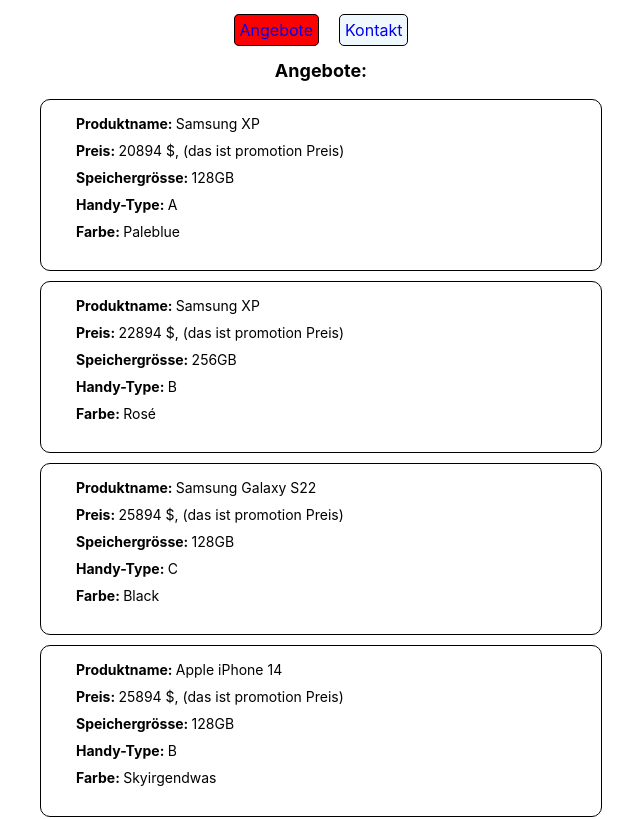
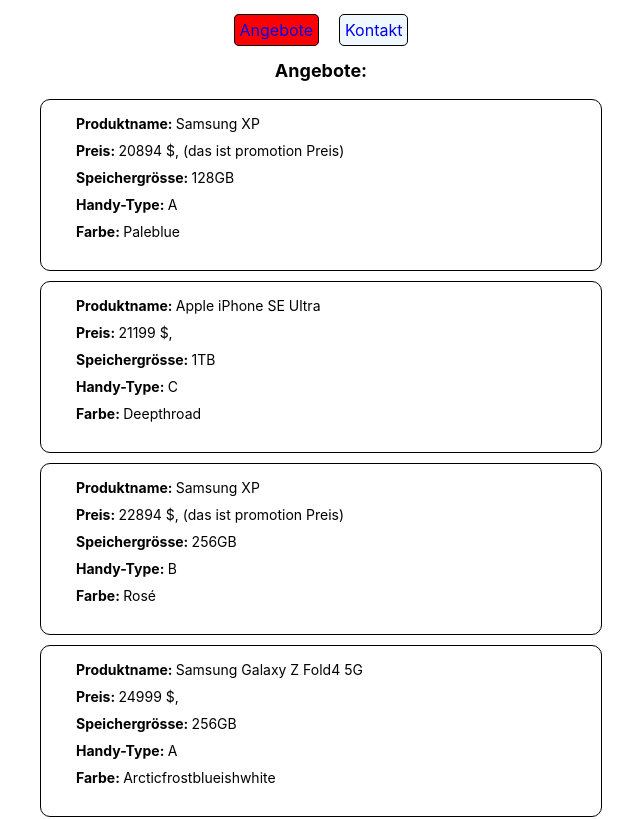
Before and after one commit to nazardiachok/meine-Aufgabe-, a React (Create React App) app: page /angebote in a window 1280 px wide. Shown: the top 819 px of the page, without its empty margins (319-959 px from the left). Built offline with nearby package versions, Linux system fonts and the light colour scheme.

Commit message:
-sort method added

```diff
--- a/src/pages/Angebote.js
+++ b/src/pages/Angebote.js
@@ -6,7 +6,9 @@
             <Info>Angebote:</Info>
 
             <div>
-                {objects.map(item=>
+                {objects
+                .sort((a,b)=>a.price-b.price)
+                .map(item=>
                 <BoxItem>
                     <Item>Produktname: <span>{item.prod}</span></Item>
                     <Item>Preis: <span>{item.promotionPrice === 0 ? item.price : item.promotionPrice} $, {item.promotionPrice ? "(das ist promotion Preis)" : ""}</span></Item>
```
